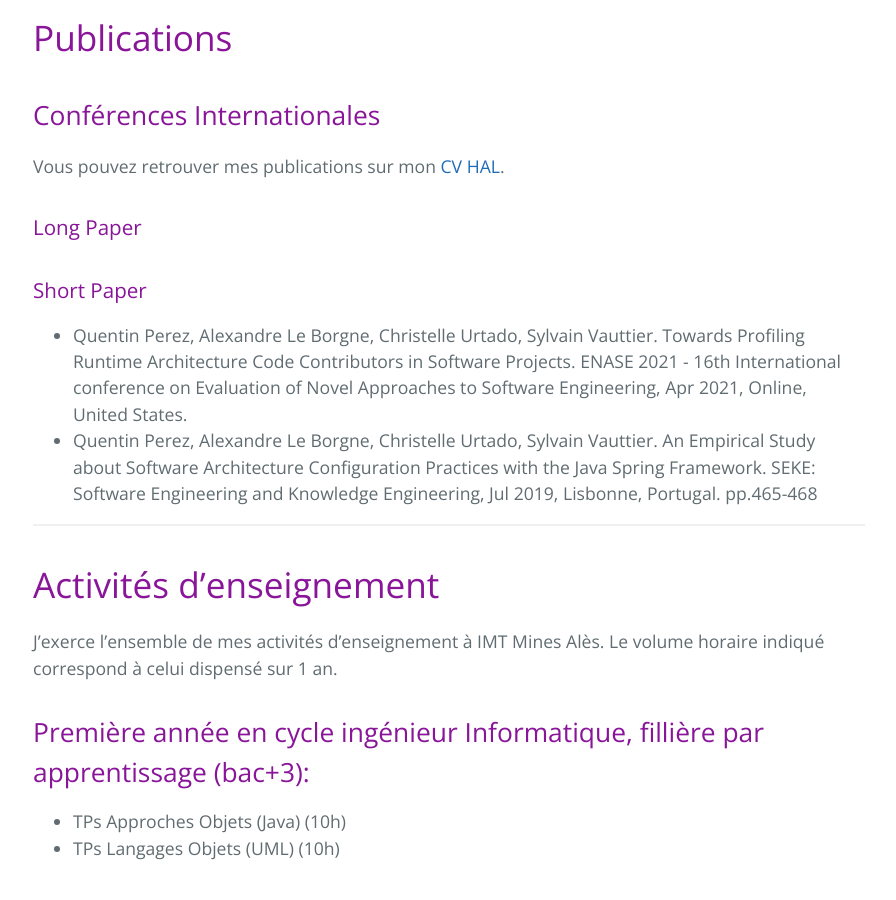
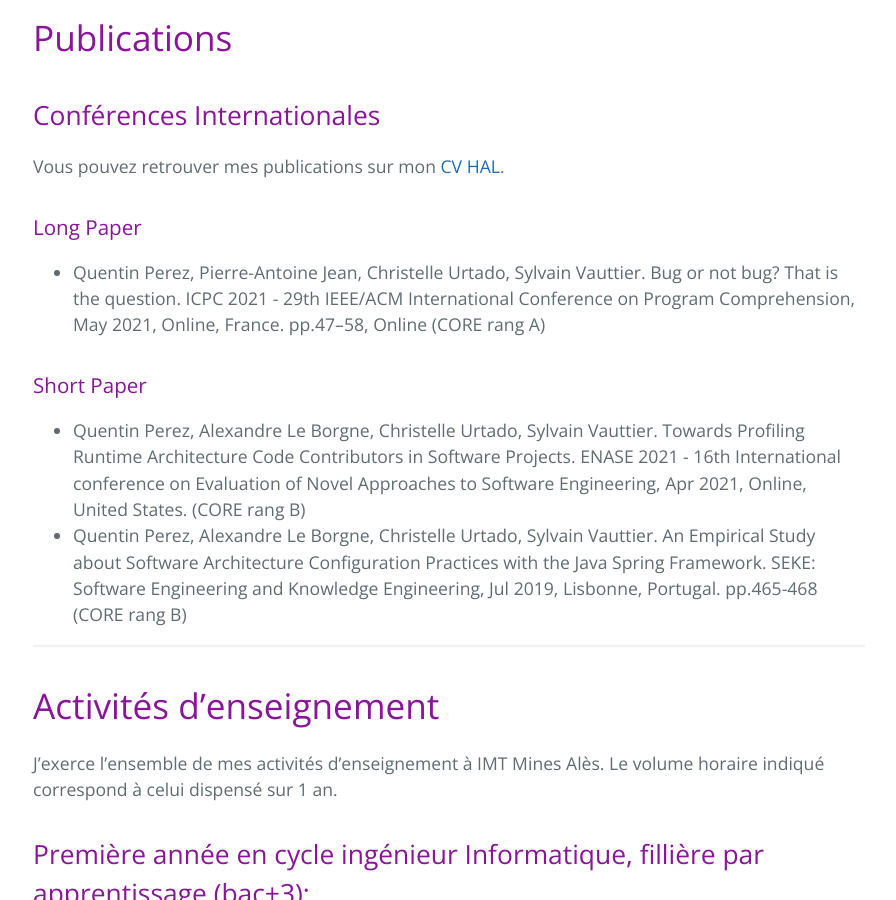
Before and after one commit to qperez/qperez.github.io, a Jekyll site: the page built from index.md, in a window 1280 px wide and 900 px high, scrolled down 2037 px. Shown: the whole window, without its empty margins (191-1087 px from the left). Built offline with Jekyll 4.4.1, drawn with Linux system fonts in a browser that asks for light colours; some of the changed text lies outside the part shown.

Commit message:
Fix typos

```diff
--- a/index.md
+++ b/index.md
@@ -52,10 +52,11 @@ Mention : Bien (major de promotion)
 Vous pouvez retrouver mes publications sur mon [CV HAL](https://cv.archives-ouvertes.fr/quentin-perez).
 
 ### Long Paper
+* Quentin Perez, Pierre-Antoine Jean, Christelle Urtado, Sylvain Vauttier. Bug or not bug? That is the question. ICPC 2021 - 29th IEEE/ACM International Conference on Program Comprehension, May 2021, Online, France. pp.47--58, Online (CORE rang A)
 
 ### Short Paper
-* Quentin Perez, Alexandre Le Borgne, Christelle Urtado, Sylvain Vauttier. Towards Profiling Runtime Architecture Code Contributors in Software Projects. ENASE 2021 - 16th International conference on Evaluation of Novel Approaches to Software Engineering, Apr 2021, Online, United States.
-* Quentin Perez, Alexandre Le Borgne, Christelle Urtado, Sylvain Vauttier. An Empirical Study about Software Architecture Configuration Practices with the Java Spring Framework. SEKE: Software Engineering and Knowledge Engineering, Jul 2019, Lisbonne, Portugal. pp.465-468
+* Quentin Perez, Alexandre Le Borgne, Christelle Urtado, Sylvain Vauttier. Towards Profiling Runtime Architecture Code Contributors in Software Projects. ENASE 2021 - 16th International conference on Evaluation of Novel Approaches to Software Engineering, Apr 2021, Online, United States. (CORE rang B)
+* Quentin Perez, Alexandre Le Borgne, Christelle Urtado, Sylvain Vauttier. An Empirical Study about Software Architecture Configuration Practices with the Java Spring Framework. SEKE: Software Engineering and Knowledge Engineering, Jul 2019, Lisbonne, Portugal. pp.465-468 (CORE rang B)
 
 ***
 
```
Also changed, not shown: other parts of index.md (+3 -3 lines).
